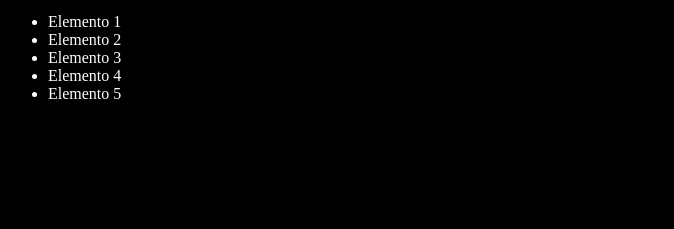
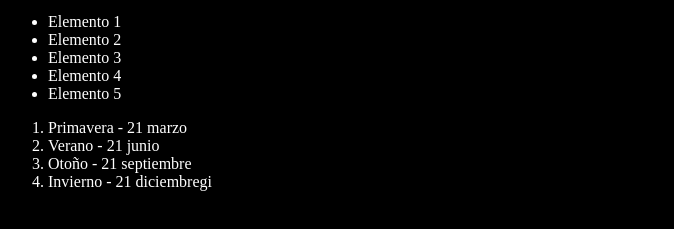
Before and after one commit to Karlof99/jonmircha-git, a plain HTML site: page index.html in a window 1280 px wide. Shown: the part 101-330 px from the top of the page, without its empty margins (0-674 px from the left). Drawn offline with Linux system fonts and the light colour scheme.

Commit message:
Agregando estaciones del año con fecha de inicio

```diff
--- a/index.html
+++ b/index.html
@@ -19,6 +19,12 @@
       <li>Elemento 4</li>
       <li>Elemento 5</li>
     </ul>
+    <ol>
+      <li>Primavera - 21 marzo</li>
+      <li>Verano - 21 junio</li>
+      <li>Otoño - 21 septiembre</li>
+      <li>Invierno - 21 diciembregi</li>
+    </ol>
     <script src="index.js"></script>
   </body>
 </html>
```
